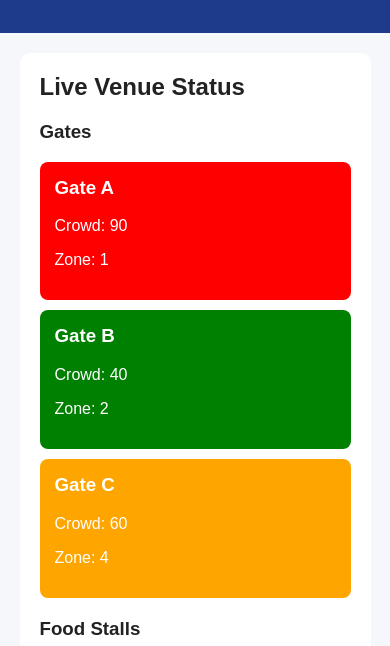
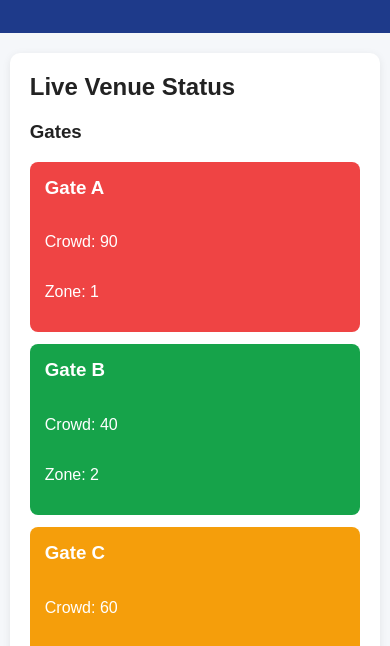
Before and after one commit to anakhapdileepkumar/venueflow-ai, a plain HTML site: page index.html in a window 390 px wide. Shown: the part 121-767 px from the top of the page. Drawn offline with Linux system fonts and the light colour scheme.

Commit message:
Improved final UI layout and responsiveness

```diff
--- a/style.css
+++ b/style.css
@@ -14,7 +14,7 @@ header {
 
 .container {
   width: 90%;
-  max-width: 900px;
+  max-width: 1100px; /* increased for 3-column layout */
   margin: 20px auto;
 }
 
@@ -23,38 +23,49 @@ header {
   padding: 20px;
   margin-bottom: 20px;
   border-radius: 10px;
+  box-shadow: 0 2px 8px rgba(0,0,0,0.08); /* subtle shadow */
 }
 
+/* MAIN GRID */
 .status-grid {
   display: grid;
   grid-template-columns: repeat(3, 1fr);
   gap: 20px;
+  align-items: start;
 }
 
+/* INNER GRID */
 .inner-grid {
   display: grid;
-  gap: 10px;
+  gap: 12px;
   margin-top: 10px;
 }
 
+/* CARDS */
 .status-box {
   padding: 15px;
   color: white;
   border-radius: 8px;
+  min-height: 120px; /* equal height look */
+  display: flex;
+  flex-direction: column;
+  justify-content: center;
 }
 
+/* COLORS */
 .crowded {
-  background: red;
+  background: #ef4444; /* better red */
 }
 
 .medium {
-  background: orange;
+  background: #f59e0b; /* better orange */
 }
 
 .low {
-  background: green;
+  background: #16a34a; /* better green */
 }
 
+/* BUTTONS */
 .buttons {
   margin: 15px 0;
 }
@@ -67,20 +78,24 @@ button {
   color: white;
   border-radius: 6px;
   cursor: pointer;
+  transition: 0.2s;
 }
 
 button:hover {
   background: #1d4ed8;
 }
 
+/* RESULT BOX */
 #result {
   margin-top: 15px;
   padding: 12px;
   background: #eef2ff;
   border-radius: 6px;
   line-height: 1.5;
+  white-space: pre-line; /* for line breaks */
 }
 
+/* INPUT */
 .input-group {
   margin: 12px 0;
 }
@@ -97,9 +112,12 @@ select {
   border: 1px solid #ccc;
 }
 
+/* HEADINGS */
 h2, h3 {
   margin-top: 0;
 }
+
+/* RESPONSIVE */
 @media (max-width: 900px) {
   .status-grid {
     grid-template-columns: repeat(2, 1fr);
@@ -110,4 +128,13 @@ h2, h3 {
   .status-grid {
     grid-template-columns: 1fr;
   }
+
+  .container {
+    width: 95%;
+  }
+
+  button {
+    width: 100%;
+    margin: 6px 0;
+  }
 }
```
